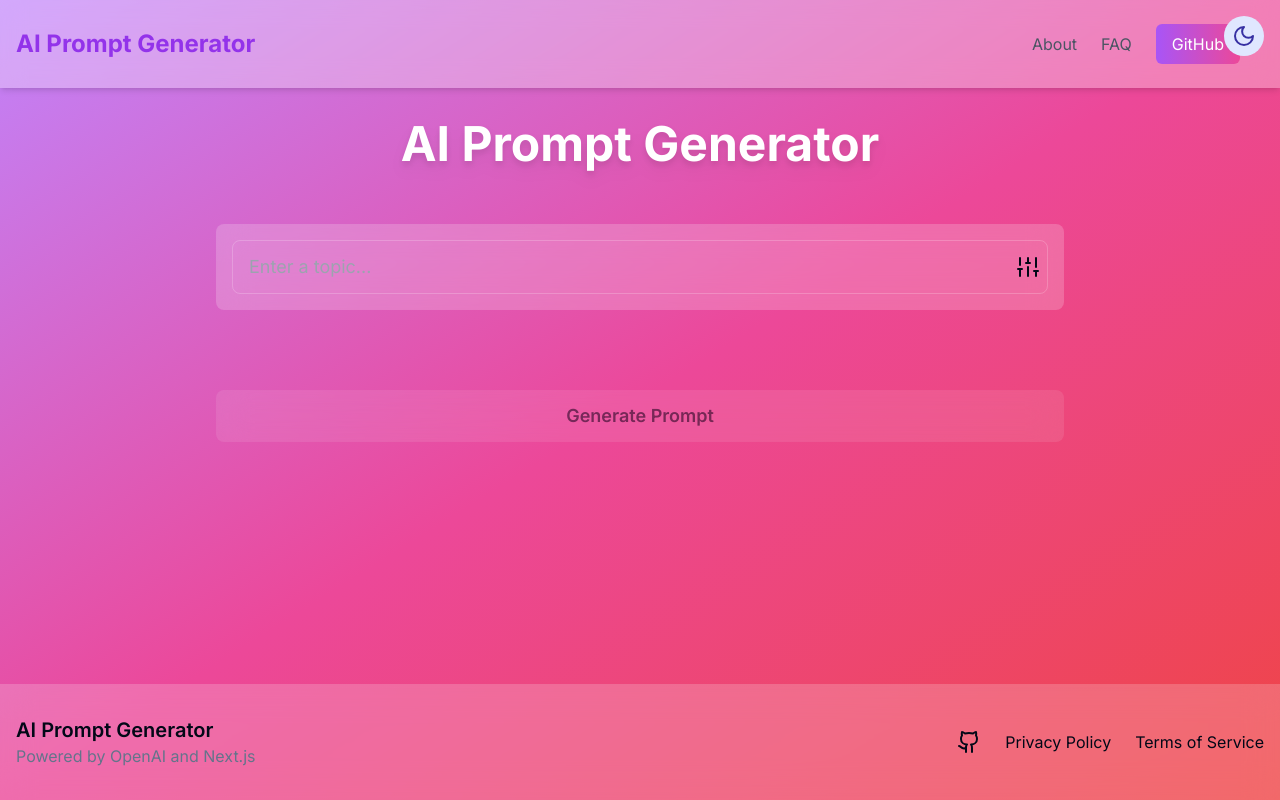
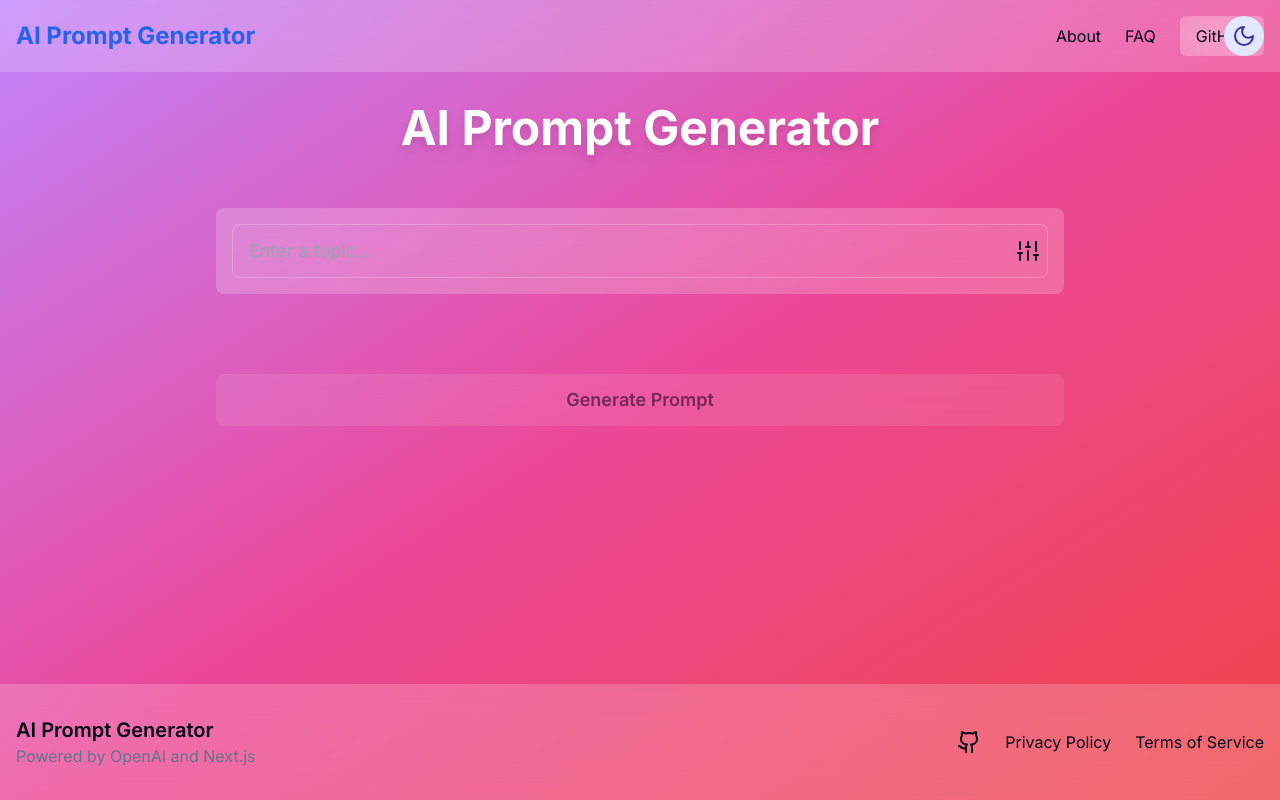
Before and after one commit to saikothasan/nex, a Next.js app: page / in a window 1280 px wide. Built offline with nearby package versions, Linux system fonts and the light colour scheme.

Commit message:
Update Header.tsx

```diff
--- a/components/Header.tsx
+++ b/components/Header.tsx
@@ -1,43 +1,64 @@
 import Link from 'next/link';
+import { Menu, X } from 'lucide-react';
+import { useState } from 'react';
 import ThemeToggle from './ThemeToggle';
 
 export default function Header() {
+  const [isMenuOpen, setIsMenuOpen] = useState(false);
+
   return (
-    <header className="bg-white/30 dark:bg-gray-800/30 backdrop-blur-md shadow-md">
-      <div className="container mx-auto px-4 py-6">
+    <header className="glass sticky top-0 z-50">
+      <div className="container mx-auto px-4 py-4">
         <div className="flex justify-between items-center">
-          <Link href="/" className="text-2xl font-bold text-purple-600 dark:text-purple-400">
+          <Link href="/" className="text-2xl font-bold text-primary">
             AI Prompt Generator
           </Link>
-          <nav>
-            <ul className="flex space-x-6 items-center">
-              <li>
-                <Link href="/about" className="text-gray-600 dark:text-gray-300 hover:text-purple-600 dark:hover:text-purple-400 transition-colors duration-300">
+          <nav className="hidden md:flex space-x-6 items-center">
+            <Link href="/about" className="text-foreground hover:text-primary transition-colors duration-300">
               About
             </Link>
-              </li>
-              <li>
-                <Link href="/faq" className="text-gray-600 dark:text-gray-300 hover:text-purple-600 dark:hover:text-purple-400 transition-colors duration-300">
+            <Link href="/faq" className="text-foreground hover:text-primary transition-colors duration-300">
               FAQ
             </Link>
-              </li>
-              <li>
             <a
               href="https://github.com/yourusername/ai-prompt-generator"
               target="_blank"
               rel="noopener noreferrer"
-                  className="inline-block bg-gradient-to-r from-purple-500 to-pink-500 text-white px-4 py-2 rounded-md hover:from-purple-600 hover:to-pink-600 transition-colors duration-300"
+              className="inline-block glass text-foreground px-4 py-2 rounded-md hover:bg-primary hover:text-primary-foreground transition-colors duration-300"
             >
               GitHub
             </a>
-              </li>
-              <li>
             <ThemeToggle />
-              </li>
-            </ul>
+          </nav>
+          <button
+            className="md:hidden text-foreground focus:outline-none"
+            onClick={() => setIsMenuOpen(!isMenuOpen)}
+          >
+            {isMenuOpen ? <X size={24} /> : <Menu size={24} />}
+          </button>
+        </div>
+      </div>
+      {isMenuOpen && (
+        <div className="md:hidden glass">
+          <nav className="flex flex-col space-y-4 p-4">
+            <Link href="/about" className="text-foreground hover:text-primary transition-colors duration-300">
+              About
+            </Link>
+            <Link href="/faq" className="text-foreground hover:text-primary transition-colors duration-300">
+              FAQ
+            </Link>
+            <a
+              href="https://github.com/yourusername/ai-prompt-generator"
+              target="_blank"
+              rel="noopener noreferrer"
+              className="inline-block glass text-foreground px-4 py-2 rounded-md hover:bg-primary hover:text-primary-foreground transition-colors duration-300"
+            >
+              GitHub
+            </a>
+            <ThemeToggle />
           </nav>
         </div>
-      </div>
+      )}
     </header>
   );
 }
```
Lines whose indentation alone changed are shown as unchanged.
